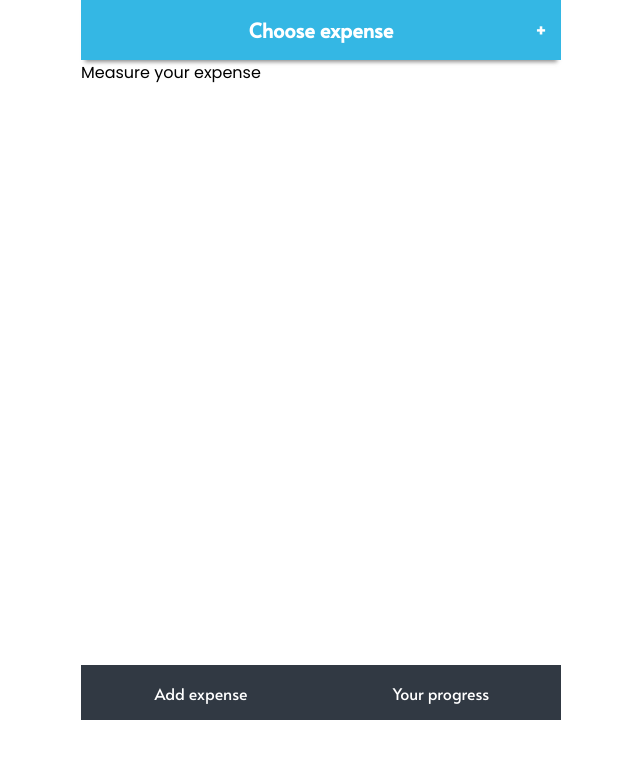
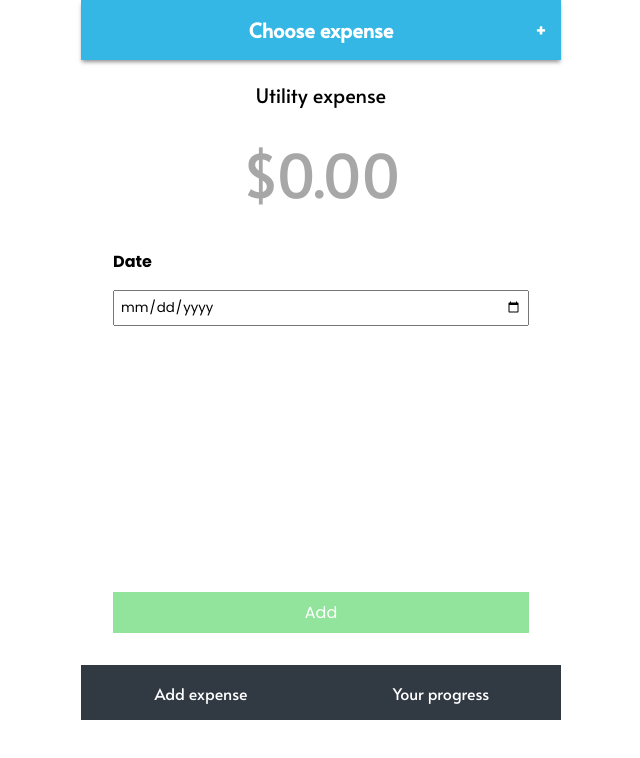
Before and after one commit to xtrmdarc/expensify-frontend, a React app: page /expense/1 in a window 1280 px wide. Shown: the whole page, without its empty margins (319-959 px from the left). Built offline with nearby package versions, Linux system fonts and the light colour scheme.

Commit message:
Add and style basic add measurement page

```diff
--- a/src/assets/styles/_variables.scss
+++ b/src/assets/styles/_variables.scss
@@ -11,16 +11,34 @@ $headerHeight: 60px;
 $footerHeight: 55px;
 $titleFont: 'Alata', sans-serif;
 $textFont: 'Poppins', sans-serif;
-
+$pageHeaderHeight: 70px;
 
 * {
   box-sizing: border-box;
   margin: 0;
   padding: 0;
   font-family: $textFont;
+  outline: none;
 }
 
 a {
   text-decoration: none;
   color: inherit;
 }
+
+.cta {
+  border: none;
+  padding: 8px;
+  font-size: 16px;
+}
+
+@mixin pageTitle() {
+  font-family: $titleFont;
+  font-size: 20px;
+}
+
+@mixin input() {
+  width: 100%;
+  padding: 5px;
+  margin-top: $closeSpace;
+}
--- a/src/assets/styles/index.scss
+++ b/src/assets/styles/index.scss
@@ -18,7 +18,7 @@ header {
   background-color: $brandColor;
   color: white;
   font-weight: 600;
-  box-shadow: 0 6px 4px -4px rgba(99, 99, 99, 0.7);
+  box-shadow: 0 3px 4px -1px rgba(99, 99, 99, 0.7);
   z-index: 1000;
   position: relative;
 
@@ -50,9 +50,64 @@ header {
   overflow-y: scroll;
 }
 
+.addMeasure {
+  display: flex;
+  flex-direction: column;
+  // background-color: rgb(243, 243, 243);
+  height: 100%;
+
+
+  .pageHeader {
+    background-color: white;
+    height: $pageHeaderHeight;
+    display: flex;
+    align-items: center;
+    justify-content: center;
+    padding: $broadSpace;
+    .pageTitle {
+      @include pageTitle();
+      font-weight: 400;
+    }
+  }
+
+  .mainContent {
+    display: flex;
+    flex-direction: column;
+    padding: 0 $broadSpace $broadSpace $broadSpace;
+    background-color: white;
+    height: 100%;
+    .valueInput  {
+      border: none;
+      padding: 2px;
+      font-size: 60px;
+      font-weight: 400;
+      text-align: center;
+      margin-bottom: $broadSpace;
+      font-family: $titleFont;
+      &::placeholder {
+        color: rgb(167, 167, 167);
+      }
+    }
+    label {
+      font-weight: 800;
+    }
+    input[type="date"] {
+      @include input();
+    }
+
+    .cta {
+      background-color: $accentColor;
+      color: white;
+      margin: auto 0 0 0;
+    }
+
+  }
+}
+
 .categoriesWrapper {
   padding: $broadSpace;
   background-color: rgb(243, 243, 243);
+  min-height: 100%;
   .categoryItem {
     padding: $closeSpace;
     border-radius: 4px;;
--- a/src/containers/AddMeasure.js
+++ b/src/containers/AddMeasure.js
@@ -2,13 +2,27 @@ import React from 'react';
 
 class AddMeasure extends React.Component {
   render() {
+    let date = new Date()
+
+    let day = date.getDate();
+    let month = date.getMonth() + 1;
+    let year = date.getFullYear();
+
+    console.log(`${day}/${month}/${year}`);
     return (
       <div className="addMeasure">
-        <div>
-          Measure your expense
+        <div className="pageHeader">
+          <h2 className="pageTitle">Utility expense</h2>
         </div>
         <div className="mainContent">
-
+          <input className="valueInput" type="text" placeholder="$0.00"/>
+          <label htmlFor="date">
+            Date
+            <input type="date" />
+          </label>
+          <button className="cta">
+            Add
+          </button>
         </div>
       </div>
     );
```
